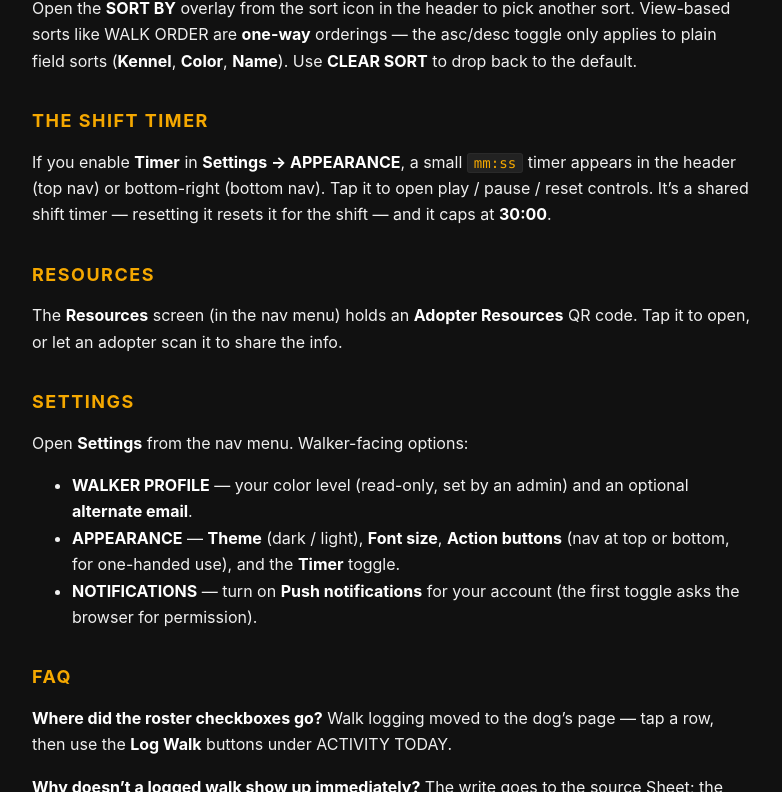
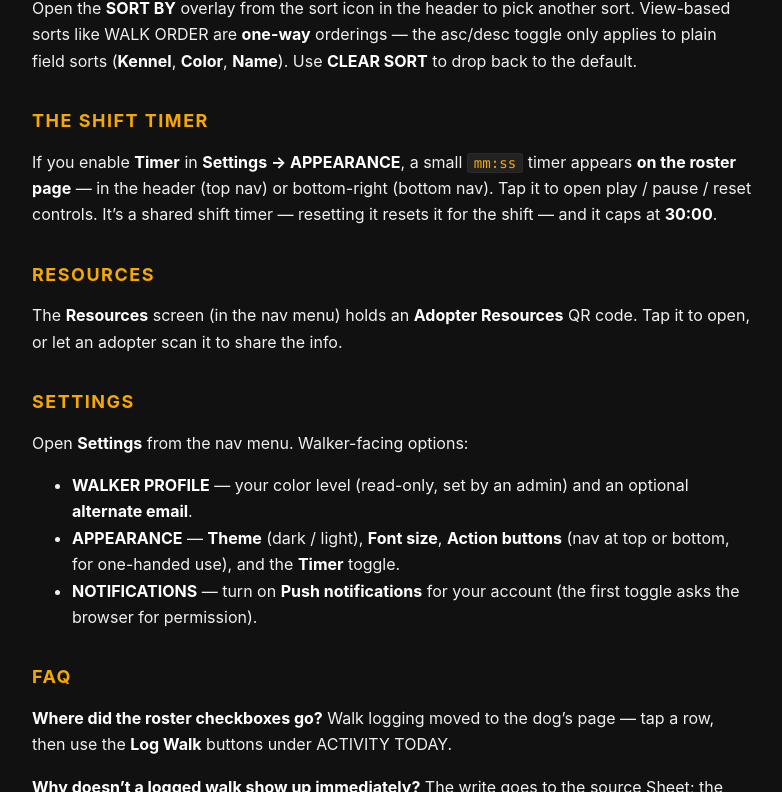
Before and after one commit to kirbsauce/dog-walker-assistant-docs, a Jekyll site: the page built from WALKER.md, in a window 1280 px wide and 900 px high, scrolled down 3326 px, cut to the strip 108-900 px from the top of the window. Shown: the whole strip, without its empty margins (248-1030 px from the left). Built offline with Jekyll 4.4.1, drawn with Linux system fonts in a browser that asks for light colours.

Commit message:
Docs: clarify the shift timer only appears on the roster page
Co-Authored-By: Claude Opus 4.8 <noreply@anthropic.com>

```diff
--- a/WALKER.md
+++ b/WALKER.md
@@ -112,9 +112,9 @@ toggle only applies to plain field sorts (**Kennel**, **Color**, **Name**). Use
 ## The shift timer
 
 If you enable **Timer** in **Settings → APPEARANCE**, a small `mm:ss` timer
-appears in the header (top nav) or bottom-right (bottom nav). Tap it to open
-play / pause / reset controls. It's a shared shift timer — resetting it resets
-it for the shift — and it caps at **30:00**.
+appears **on the roster page** — in the header (top nav) or bottom-right (bottom
+nav). Tap it to open play / pause / reset controls. It's a shared shift timer —
+resetting it resets it for the shift — and it caps at **30:00**.
 
 ## Resources
 
```
